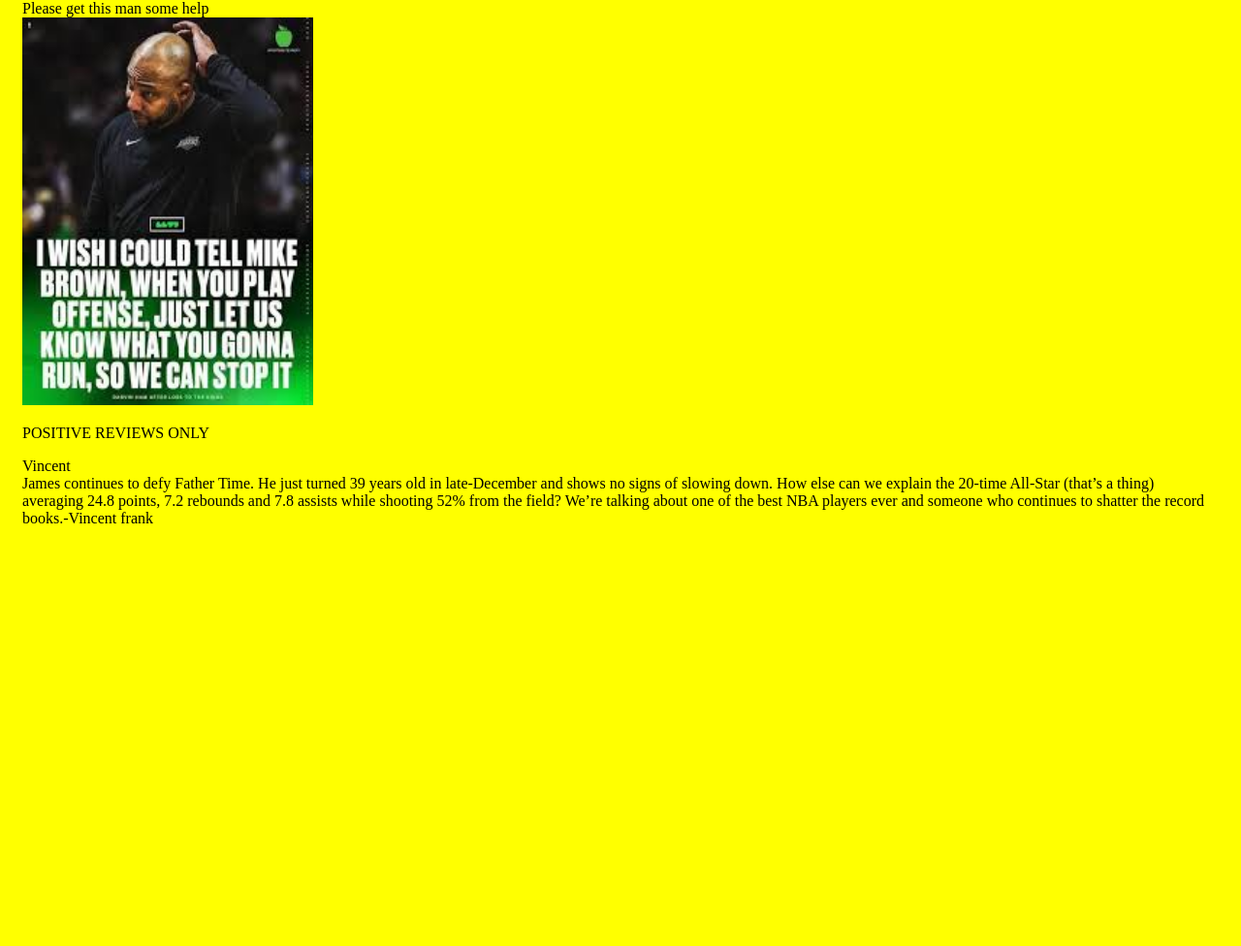
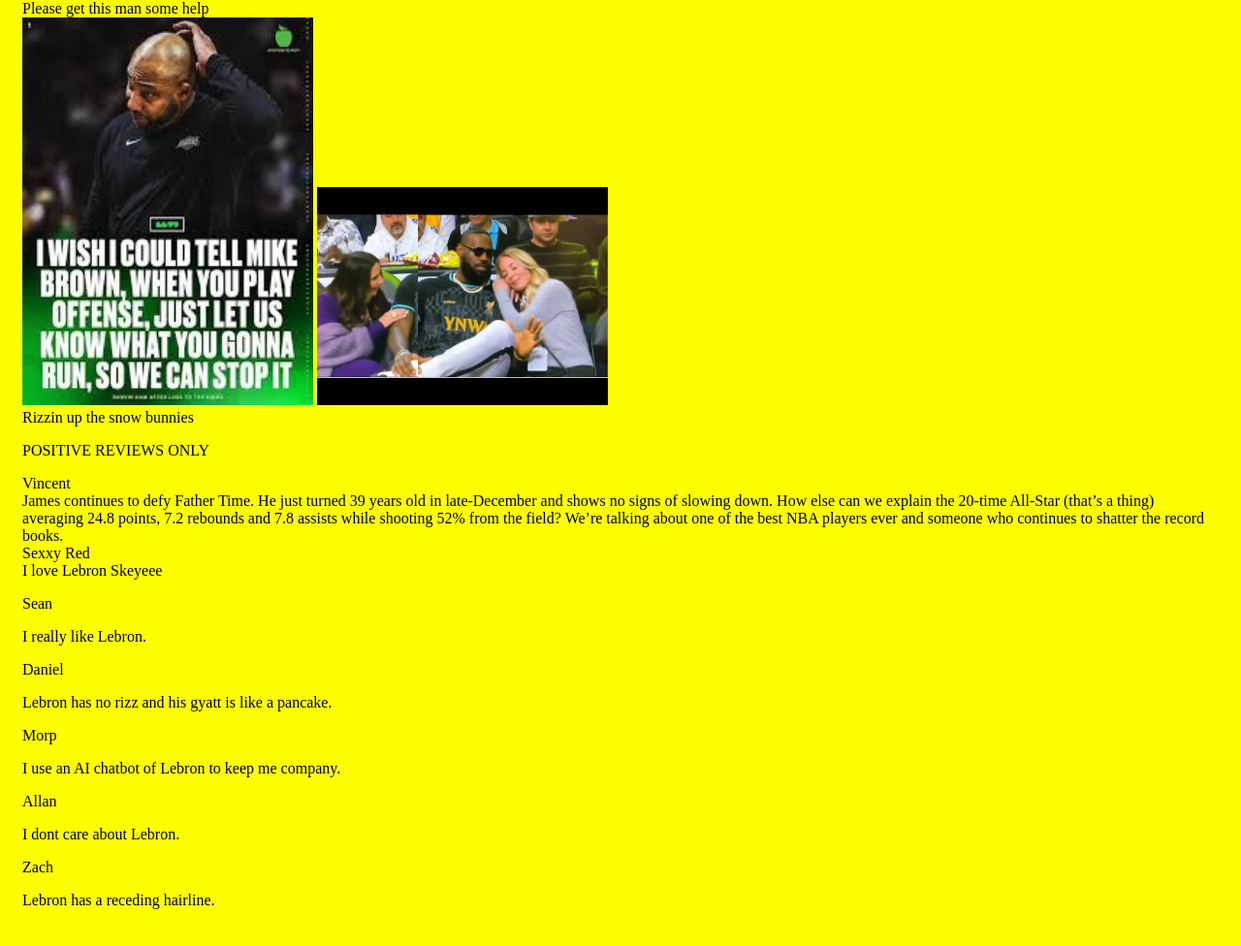
Before and after one commit to jonaslamp26/jonaslamp26.github.io, a plain HTML site: page index.html in a window 1280 px wide. Shown: the part 1239-2215 px from the top of the page at 97% size. Before the commit the page ends 1783 px from the top, so only its background shows below. Drawn offline with Linux system fonts and the light colour scheme.

Commit message:
Update index.html

```diff
--- a/index.html
+++ b/index.html
@@ -30,15 +30,48 @@ hieght="400px">
 <img src="retar.jfif"
 width="300px"
 height="400px">
+<img src="rizz.jpg"
+width="300px"
+hieght="400px">
+<div id="description4">Rizzin up the snow bunnies</div>
+
+
+
+
 <div id="gameReviews">
     <div id="Positive"><p>POSITIVE REVIEWS ONLY</p></div>
     <div class="review">
-        <div class="name"></p>Vincent</div>
-        <div class="content"></div> James continues to defy Father Time. He just turned 39 years old in late-December and shows no signs of slowing down. How else can we explain the 20-time All-Star (that’s a thing) averaging 24.8 points, 7.2 rebounds and 7.8 assists while shooting 52% from the field? We’re talking about one of the best NBA players ever and someone who continues to shatter the record books.-Vincent frank
+        <div id="name"></p>Vincent</div>
+        <div id="content">James continues to defy Father Time. He just turned 39 years old
+            in late-December and shows no signs of slowing down. How else can we explain the
+            20-time All-Star (that’s a thing) averaging 24.8 points, 7.2 rebounds and 7.8 assists
+            while shooting 52% from the field? We’re talking about one of the best NBA players ever
+            and someone who continues to shatter the record books.</div>
 
     </div>
+</div id ="crodieReviews">
+    <div id="Skeyie">
+    <div class="review">
+        <div id="name"></p>Sexxy Red</div>
+        <div id="content">I love Lebron Skeyeee</div>
+</div id="review">
+    <div id="name"><p>Sean</div>
+    <div id="content"><p>I really like Lebron.</div>
 </div>
-</body>
-
-
+</div id="review">
+<div id="name"><p>Daniel</div>
+<div id="content"><p>Lebron has no rizz and his gyatt is like a pancake.</div>
+</div>
+</div id="review">
+<div id="name"><p>Morp</div>
+<div id="content"><p>I use an AI chatbot of Lebron to keep me company.</div>
+</div></div id="review">
+<div id="name"><p>Allan</div>
+<div id="content"><p>I dont care about Lebron.</div>
+</div>
+</div id="review">
+<div id="name"><p>Zach</div>
+<div id="content"><p>Lebron has a receding hairline.</div>
+</div>
+    </body>
 </html>
```
